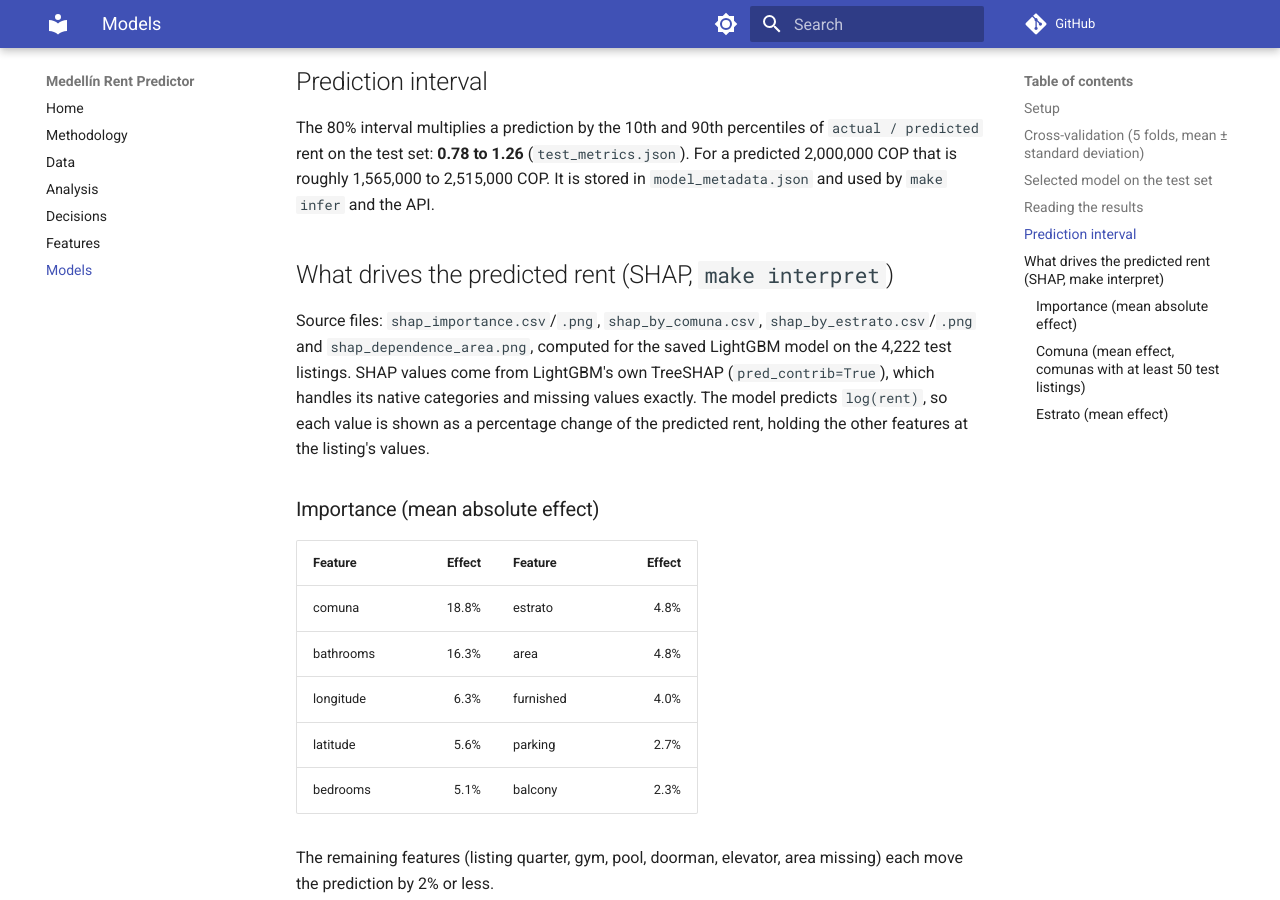
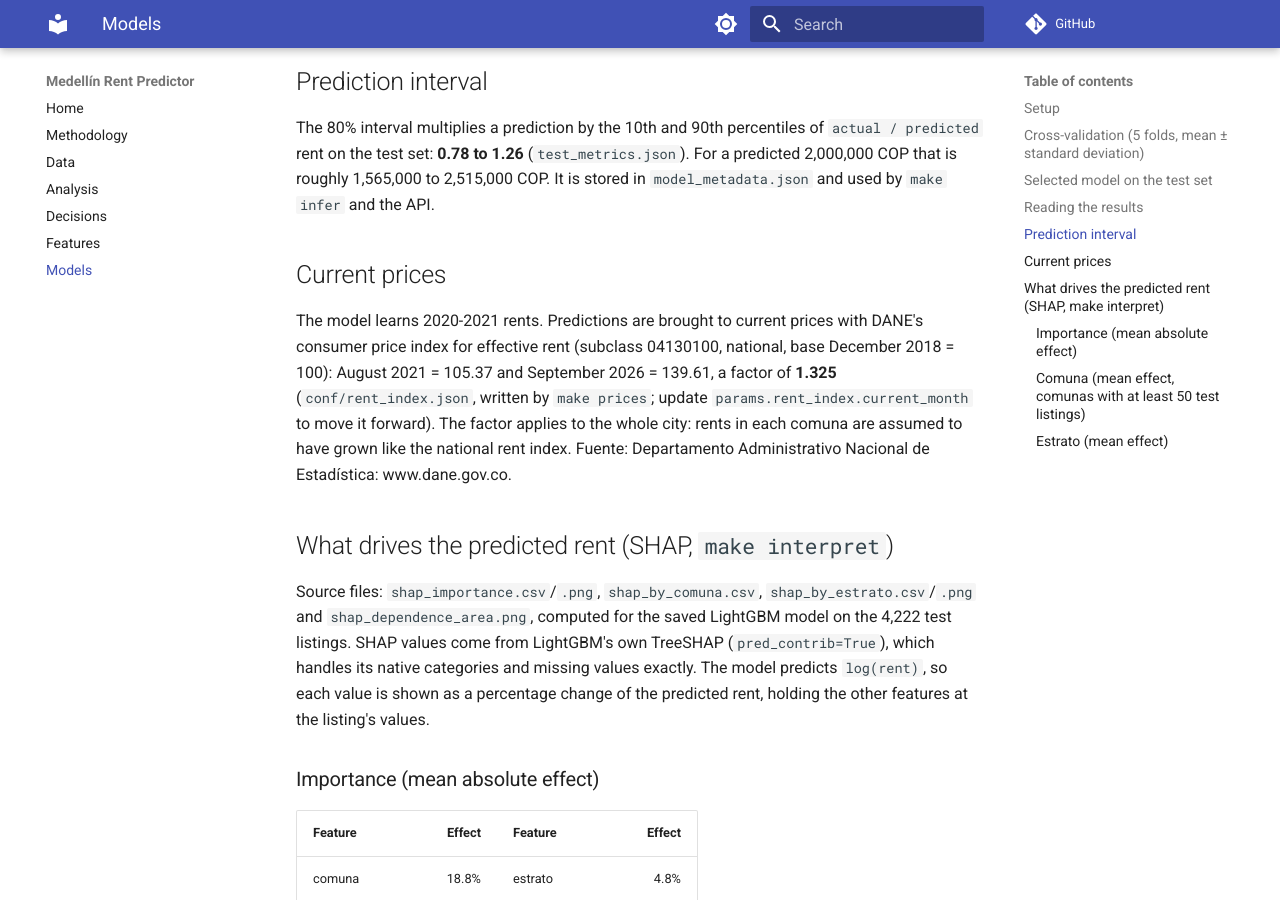
Before and after one commit to RafaGM1108/medellin-rent-predictor, an MkDocs documentation site: the page built from docs/models.md, in a window 1280 px wide and 900 px high, scrolled down 1518 px. Built offline with MkDocs 1.6.1 and Material for MkDocs 9.7.7, drawn with Linux system fonts in a browser that asks for light colours; comment, search, counter and statistics services are not loaded.

Commit message:
docs: document the price adjustment and its source
Refs #67

```diff
--- a/docs/models.md
+++ b/docs/models.md
@@ -52,6 +52,16 @@ The 80% interval multiplies a prediction by the 10th and 90th percentiles of
 `actual / predicted` rent on the test set: **0.78 to 1.26** (`test_metrics.json`). For a
 predicted 2,000,000 COP that is roughly 1,565,000 to 2,515,000 COP. It is stored in
 `model_metadata.json` and used by `make infer` and the API.
+
+## Current prices
+
+The model learns 2020-2021 rents. Predictions are brought to current prices with DANE's
+consumer price index for effective rent (subclass 04130100, national, base December
+2018 = 100): August 2021 = 105.37 and September 2026 = 139.61, a factor of **1.325**
+(`conf/rent_index.json`, written by `make prices`; update `params.rent_index.current_month`
+to move it forward). The factor applies to the whole city: rents in each comuna are assumed
+to have grown like the national rent index. Fuente: Departamento Administrativo Nacional de
+Estadística: www.dane.gov.co.
 
 ## What drives the predicted rent (SHAP, `make interpret`)
 
```
Also changed, not shown: CHANGELOG.md (+1 -0 lines), README.md (+3 -1 lines), data/README.md (+1 -0 lines), docs/data.md (+1 -0 lines).
